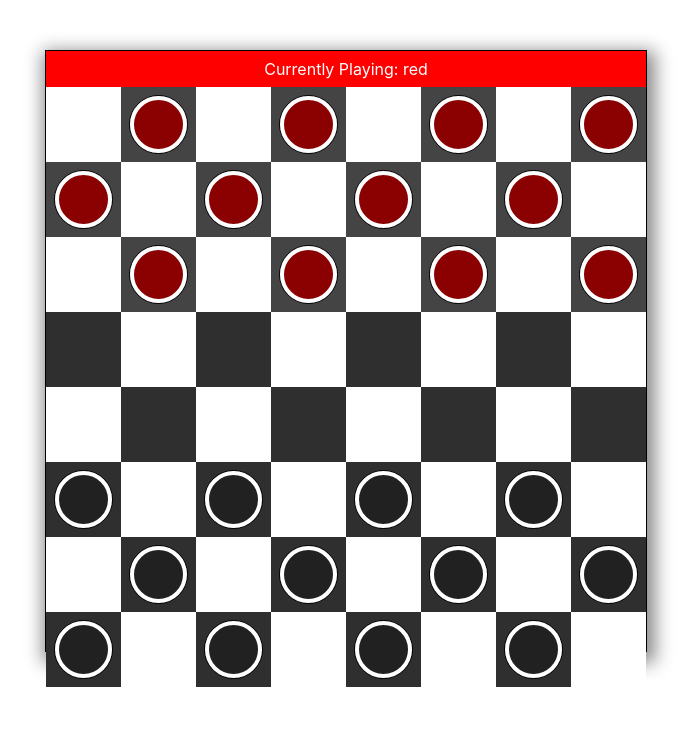
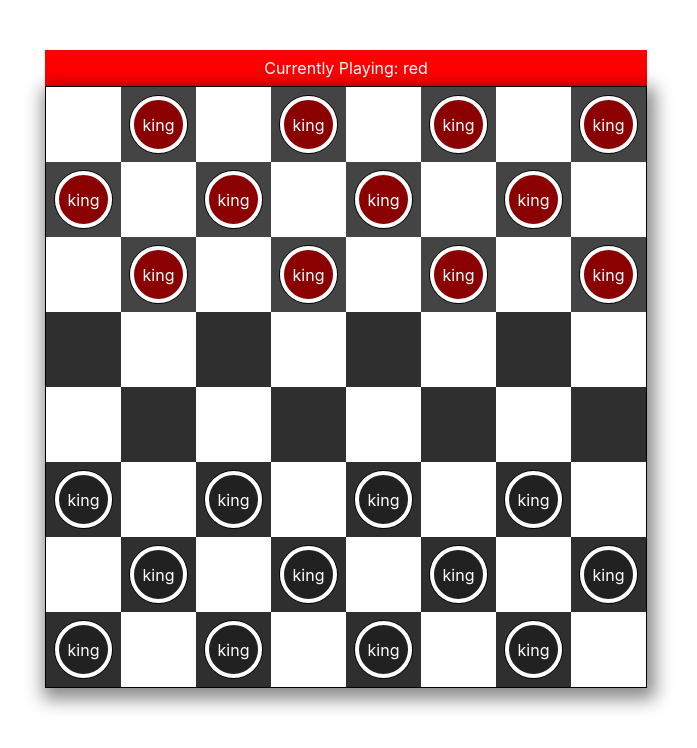
Before and after one commit to naorvilensky/checkers, a React (Vite) app: page / in a window 1280 px wide. Shown: the top 748 px of the page, without its empty margins (294-991 px from the left). Built offline with nearby package versions, Linux system fonts and the light colour scheme.

Commit message:
king movement detection is working, but king does not detect enemies that can be eaten which are far away

```diff
--- a/src/board/Board.tsx
+++ b/src/board/Board.tsx
@@ -107,10 +107,11 @@ export default function Board() {
     }, []);
 
     return (
-        <Container>
+        <div>
             <div style={{ width: "100%", padding: "8px", textAlign: "center", background: gameState, color: "white" }}>
                 Currently Playing: {gameState}
             </div>
+            <Container>
                 {gameBoard.current &&
                     gameBoard.current.board.map((row) =>
                         row.map((cell: GameCell) => (
@@ -121,11 +122,13 @@ export default function Board() {
                                 i={cell.i}
                                 j={cell.j}
                                 cellState={cell.cellState}
+                                king={cell.isKing()}
                                 onCellClicked={(i: number, j: number) => setCellSelected({ i, j })}
                                 allowedCell={cell.allowedCell}
                             />
                         )),
                     )}
             </Container>
+        </div>
     );
 }
--- a/src/board/Cell.tsx
+++ b/src/board/Cell.tsx
@@ -18,6 +18,7 @@ interface CellProps {
     i: any;
     j: any;
     allowedCell: any;
+    king: boolean;
 }
 
 const Container = styled.div<ContainerProps>`
@@ -28,7 +29,7 @@ const Container = styled.div<ContainerProps>`
     cursor: ${({ pointer }) => (pointer ? "pointer" : "auto")};
 `;
 
-export default function Cell({ cellSize, color, cellState, onCellClicked, i, j, allowedCell }: CellProps) {
+export default function Cell({ cellSize, color, cellState, onCellClicked, i, j, allowedCell, king }: CellProps) {
     const pieceColor = useMemo(() => {
         switch (cellState) {
             case CELL_STATE.RED:
@@ -48,7 +49,7 @@ export default function Cell({ cellSize, color, cellState, onCellClicked, i, j,
             allowedCell={allowedCell}
             onClick={() => allowedCell && onCellClicked(i, j)}
         >
-            {pieceColor ? <CheckersPiece color={pieceColor} /> : null}
+            {pieceColor ? <CheckersPiece king={king} color={pieceColor} /> : null}
         </Container>
     );
 }
--- a/src/board/CheckersPiece.tsx
+++ b/src/board/CheckersPiece.tsx
@@ -13,11 +13,15 @@ const Inner = styled.div`
     border-radius: 50%;
     background: ${({ color }) => color};
     border: 4px solid white;
+    display: flex;
+    justify-content: center;
+    align-items: center;
+    color: white;
 `;
-export default function CheckersPiece({ color }: any) {
+export default function CheckersPiece({ color, king }: any) {
     return (
         <Container>
-            <Inner color={color} />
+            <Inner color={color}>{king && "king"}</Inner>
         </Container>
     );
 }
--- a/src/board/logic/gameBoard.ts
+++ b/src/board/logic/gameBoard.ts
@@ -26,6 +26,16 @@ export class GameBoard {
         const previousCell = this.board[i1][j1];
         const selectedCell = this.board[i2][j2];
 
+        const kingMe = () => {
+            switch (selectedCell.cellState) {
+                case CELL_STATE.BLACK:
+                    selectedCell.i === 0 && selectedCell.becomeKing();
+                    break;
+                case CELL_STATE.RED:
+                    selectedCell.i === this.board.length - 1 && selectedCell.becomeKing();
+                    break;
+            }
+        };
         const cellState = previousCell.cellState;
         previousCell.cellState = CELL_STATE.EMPTY;
         selectedCell.cellState = cellState;
@@ -35,41 +45,60 @@ export class GameBoard {
         if (selectedCell.eatenEnemy) {
             selectedCell.eatenEnemy.cellState = CELL_STATE.EMPTY;
             selectedCell.eatenEnemy = null;
+            kingMe();
             return this.setAllowedEnemyCells(selectedCell);
         }
+
+        kingMe();
         return false;
     }
 
     setAllowedCells({ i, j }: CellCoordinates) {
         this.setAllCellsAsNotAllowed();
         const cell: GameCell = this.board[i][j];
+        const king = cell.isKing();
 
         // if there are enemies he can eat, the player must eat one of them
         if (this.setAllowedEnemyCells(cell)) {
             return true;
         }
 
-        const checkCellAllowed = (a: number, b: number): any => {
-            if (!this.checkValidCell(a, b)) {
-                return false;
+        const direction = cell.cellState === CELL_STATE.RED ? 1 : -1;
+        const checkDirection = (iDirection: number, jDirection: number) => {
+            let cellWasAllowed = false;
+
+            do {
+                if (!this.checkValidCell(cell.i + iDirection, cell.j + jDirection)) {
+                    return cellWasAllowed;
                 }
 
-            const c: GameCell = this.board[a][b];
+                const c: GameCell = this.board[cell.i + iDirection][cell.j + jDirection];
 
                 if (c.cellState !== CELL_STATE.EMPTY) {
-                return false;
+                    return cellWasAllowed;
                 }
 
-            this.board[a][b].setAllowed();
-            return true;
+                c.setAllowed();
+                cellWasAllowed = true;
+
+                iDirection += iDirection;
+                jDirection += jDirection;
+            } while (king);
+
+            return cellWasAllowed;
         };
 
-        const direction = cell.cellState === CELL_STATE.RED ? i + 1 : i - 1;
+        let f1, f2, f3, f4;
 
-        const f1 = checkCellAllowed(direction, j + 1);
-        const f2 = checkCellAllowed(direction, j - 1);
+        f1 = checkDirection(direction, 1);
+        f2 = checkDirection(direction, -1);
 
-        return f1 || f2;
+        if (king) {
+            f3 = checkDirection(-direction, 1);
+            f4 = checkDirection(-direction, -1);
+        }
+
+        return f1 || f2 || f3 || f4;
     }
 
     setGameState(gameState: CELL_STATE) {
@@ -92,7 +121,7 @@ export class GameBoard {
 
                 if (this.setAllowedEnemyCells(cell, false)) {
                     enemiesAvailable = true;
-                    cell.allowedCell = true;
+                    cell.setAllowed();
                 }
             }
         }
@@ -105,7 +134,7 @@ export class GameBoard {
             for (let j = 0; j < this.board.length; j++) {
                 const cell = this.board[i][j];
                 if (this.gameState === cell.cellState) {
-                    cell.allowedCell = true;
+                    cell.setAllowed();
                 }
             }
         }
@@ -117,13 +146,17 @@ export class GameBoard {
         const cellCheckup = (jDirection: number, iDirection: number) => {
             if (this.checkValidCell(cell.i + iDirection, cell.j + jDirection)) {
                 const c: GameCell = this.board[cell.i + iDirection][cell.j + jDirection];
-                if (
-                    c.cellState !== cellState &&
-                    c.cellState !== CELL_STATE.EMPTY &&
-                    this.checkValidCell(cell.i + 2 * iDirection, cell.j + 2 * jDirection)
-                ) {
-                    const c1 = this.board[cell.i + 2 * iDirection][cell.j + 2 * jDirection];
-                    let allowedCell = c1.cellState === CELL_STATE.EMPTY;
+
+                do {
+                    iDirection += iDirection;
+                    jDirection += jDirection;
+                    if (!this.checkValidCell(cell.i + iDirection, cell.j + jDirection)) {
+                        return false;
+                    }
+
+                    if (c.cellState !== cellState && c.cellState !== CELL_STATE.EMPTY) {
+                        const c1 = this.board[cell.i + iDirection][cell.j + jDirection];
+                        const allowedCell = c1.cellState === CELL_STATE.EMPTY;
                         if (allowCells) {
                             c1.allowedCell = allowedCell;
                             if (c1.allowedCell) {
@@ -132,6 +165,7 @@ export class GameBoard {
                         }
                         return allowedCell;
                     }
+                } while (c.isKing());
             }
 
             return false;
--- a/src/board/logic/gameCell.ts
+++ b/src/board/logic/gameCell.ts
@@ -6,8 +6,11 @@ export class GameCell {
     j: number;
     key: string;
     cellState: CELL_STATE;
-    allowedCell: boolean;
+    allowedCell: boolean = false;
     eatenEnemy: GameCell | null = null;
+
+    // TODO change to false
+    private king: boolean = true;
 
     constructor(color: any, i: number, j: number) {
         const getCellState = (i: number, j: number): CELL_STATE => {
@@ -37,14 +40,21 @@ export class GameCell {
         this.j = j;
         this.key = i + "" + j;
         this.cellState = getCellState(i, j);
+    }
+
+    setAllowed(): void {
+        this.allowedCell = true;
+    }
+
+    setUnAllowed(): void {
         this.allowedCell = false;
     }
 
-    setAllowed() {
-        this.allowedCell = true;
+    becomeKing(): void {
+        this.king = true;
     }
 
-    setUnAllowed() {
-        this.allowedCell = false;
+    isKing(): boolean {
+        return this.king;
     }
 }
```
Lines whose indentation alone changed are shown as unchanged.
